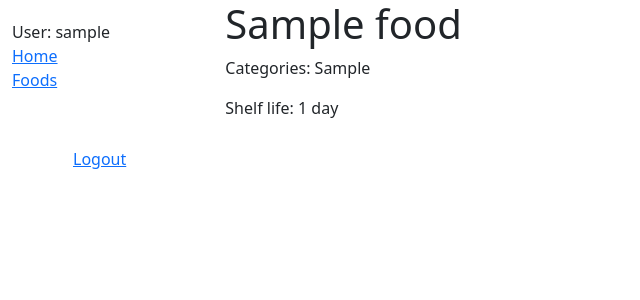
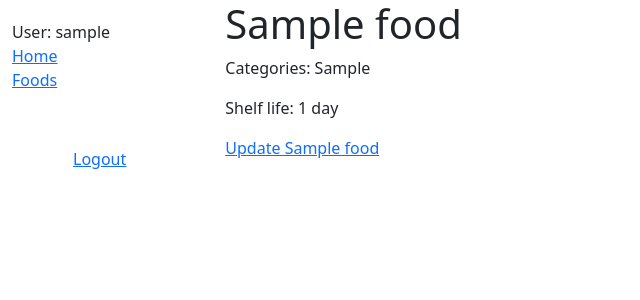
Before and after one commit to nmos45/Stock-application, a Django app: page /inventory/foods/1/ in a window 1280 px wide. Shown: the top 300 px of the page, without its empty margins (0-640 px from the left). Run offline with Django 4.2, Linux system fonts and the light colour scheme; a user stored in the database is signed in; tables that the repository leaves empty hold one stand-in row (values such as "Sample post").

Commit message:
update(models):User field and verified field added to Food object

```diff
--- a/StockTaker/inventory/models.py
+++ b/StockTaker/inventory/models.py
@@ -1,5 +1,5 @@
 from django.db import models
-from django.db.models import CharField,ManyToManyField,DurationField,ForeignKey,BigIntegerField,PositiveSmallIntegerField,DateTimeField,TextField
+from django.db.models import CharField,ManyToManyField,DurationField,ForeignKey,BigIntegerField,PositiveSmallIntegerField,DateTimeField,TextField,BooleanField
 from .fields import TimeFrameField, pluralize, string_to_days
 from django.db.models import UniqueConstraint
 from django.core.exceptions import ValidationError
@@ -11,9 +11,11 @@ from django.urls import reverse
 
 class Food(models.Model):
     """Model representing a specific food item"""
+    user = ForeignKey(User,on_delete=models.CASCADE,db_index=True)
     name = CharField(max_length=200)
     category = ManyToManyField('Category',help_text="Enter the foods category e.g(milk)")
     shelf_life = TimeFrameField(help_text='Enter the number and timeframe (days/weeks/months/years), e.g. 4 weeks')
+    verified = BooleanField()
 
     def __str__(self):
         """String representation of a food object"""
@@ -27,6 +29,8 @@ class Food(models.Model):
         """creating a string for category as ManyToManyField cost in admin model list_display"""
         return ', '.join(category.category_type for category in self.category.all() )
     display_category.short_description = 'Categories' # default description for category fields in admin
+
+
 
 class Category(models.Model):
     """Model representing food categories"""
@@ -74,7 +78,16 @@ class StockFood(models.Model):
             shelf_life_timedelta = timedelta(days=shelf_life_days)
             self.expiry_date = self.added_date + shelf_life_timedelta
             super().save(update_fields=['expiry_date'])
+        self.update_food_verification()
 
+    def update_food_verification(self):
+        """method to update the verification status of a food instance specified in StockFood instance"""
+        if self.food.verified is None:
+            count = StockFood.objects.filter(food=self.food).count()
+            if count > 50:
+                food_obj = Food.objects.get(id=self.food.id)
+                food_obj.verified = True
+                food_obj.save()
 
 
 class StockInstance(models.Model):
--- a/StockTaker/inventory/templates/inventory/Food_detail.html
+++ b/StockTaker/inventory/templates/inventory/Food_detail.html
@@ -7,4 +7,8 @@
 <p>Categories: {{ food.display_category }}</p>
 <p>Shelf life: {{ food.shelf_life }}</p>
 
+{% if food.user == request.user %}
+  <a href="{% url 'food-update' food.id %}">Update {{ food.name }}</a>
+{% endif %}
+
 {% endblock %}
--- a/StockTaker/inventory/urls.py
+++ b/StockTaker/inventory/urls.py
@@ -14,4 +14,5 @@ urlpatterns =  [
         path('foods',views.FoodListView.as_view(),name='all-foods'),
         re_path(r'^foods/(?P<pk>\d+)/$',views.FoodDetailView.as_view(),name='food-detail'),
         path('foods/create',views.FoodCreate.as_view(),name='food-create'),
+        re_path(r'^foods/(?P<pk>\d+)/update/$',views.FoodUpdate.as_view(),name='food-update'),
 ]
--- a/StockTaker/inventory/views.py
+++ b/StockTaker/inventory/views.py
@@ -5,6 +5,7 @@ from .models import StockInstance, StockFood, Food
 from django.contrib.auth.mixins import LoginRequiredMixin,PermissionRequiredMixin
 from django.urls import reverse, reverse_lazy
 from django.db.models import Q
+from django.http import Http404
 
 class StockInstanceListView(LoginRequiredMixin, generic.ListView):
     """class-based list view for StockInstances"""
@@ -42,26 +43,26 @@ class StockFoodCreate(LoginRequiredMixin, CreateView):
     """generic-edit view to create a stockfood instance using forms"""
     model=StockFood
     fields=['stock_instance','food','quantity','expiry_date']
-
-    def get_initial(self):
-        """Set initial field values in form"""
-        initial = super().get_initial()
-        stock_instance_id = self.kwargs.get('pk')
-        if stock_instance_id:
-            initial['stock_instance'] = stock_instance_id
-        return initial
-
-    def get_form(self, form_class=None):
-        """Customize the form to disable the stock_instance field (optional)"""
-        form = super().get_form(form_class)
-        if 'stock_instance' in form.fields:
-            form.fields['stock_instance'].widget.attrs['readonly'] = True  # Make it readonly
-        return form
+    #
+    # def get_initial(self):
+    #     """Set initial field values in form"""
+    #     initial = super().get_initial()
+    #     stock_instance_id = self.kwargs.get('pk')
+    #     if stock_instance_id:
+    #         initial['stock_instance'] = stock_instance_id
+    #     return initial
+    #
+    # def get_form(self,form_class=None):
+    #     """Overiding get_form to modify the forms fields"""
+    #     form = super().get_form(form_class)
+    #     # form.fields['stock_instance'].initial = self.kwargs.get('pk')
+    #     form.fields['stock_instance'].disabled = True
 
 class StockFoodUpdate(LoginRequiredMixin, UpdateView):
-    """generic-edit view to update a stockood instance using forms"""
+    """generic-edit view to update a StockFood instance using forms"""
     model=StockFood
     fields=['stock_instance','food','quantity','expiry_date']
+
 
 class StockFoodDelete(LoginRequiredMixin, DeleteView):
     """generic-edit view to delete a StockFood using forms"""
@@ -87,11 +88,39 @@ class FoodListView(generic.ListView):
             return object_list
         return Food.objects.all()
 
+
 class FoodDetailView(generic.DetailView):
     """class-based detail view for specific Food instance"""
     model=Food
 
+
 class FoodCreate(LoginRequiredMixin, CreateView):
     """generic-edit view to create a food instance using forms"""
     model=Food
-    fields = ['name','category','shelf_life']
+    fields = ['user','name','category','shelf_life']
+
+    def get_form(self, *args, **kwargs):
+        """Overiding get_form to modify the forms fields"""
+        form = super().get_form(*args,**kwargs)
+        form.fields['user'].initial = self.request.user # set user to the logged in user instance
+        form.fields['user'].disabled = True     # Prevent user from selecting other user
+        return form
+
+
+class FoodUpdate(LoginRequiredMixin, generic.UpdateView):
+    """generic-edit view to update a Food instance using forms"""
+    model=Food
+    fields = ['user','name','category','shelf_life']
+
+    def get_object(self, queryset=None):
+        """Overide get_object to verify loggedin user created Food"""
+        food_obj = super().get_object(queryset)
+        if food_obj.user != self.request.user:
+            raise Http404('You are not authorized to update this food')
+        return food_obj
+
+    def get_form(self, *args, **kwargs):
+        """Overiding get_form to modify the forms fields"""
+        form = super().get_form(*args,**kwargs)
+        form.fields['user'].disabled = True
+        return form
```
Also changed, not shown: StockTaker/inventory/migrations/0008_food_user_food_verified.py (added).
